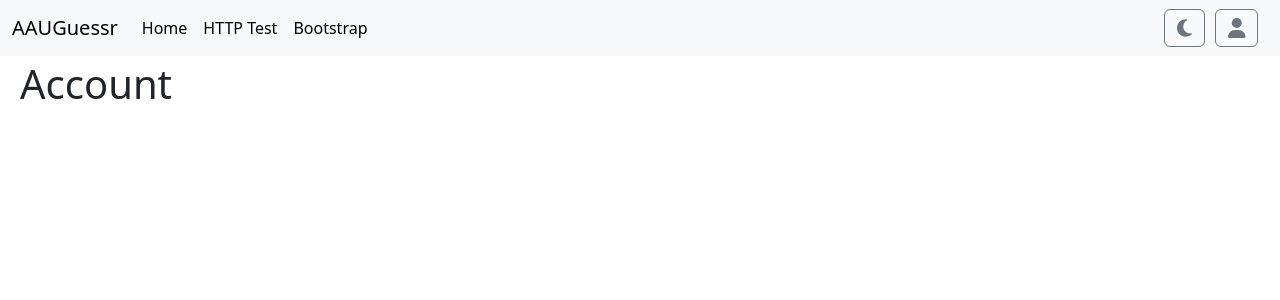
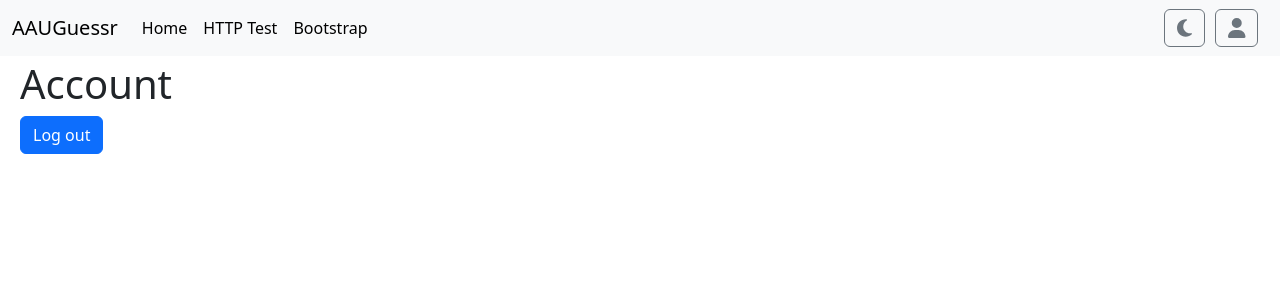
Before and after one commit to andersdk26/AAUGuessr, a React (Vite) app in the folder frontend/: page /account in a window 1280 px wide. Shown: the top 300 px of the page. Built offline with nearby package versions, Linux system fonts and the light colour scheme; sample sign-in values are in the browser's storage.

Commit message:
Log out button added

```diff
--- a/frontend/src/pages/Account.tsx
+++ b/frontend/src/pages/Account.tsx
@@ -1,5 +1,6 @@
 import { Navigate } from "react-router-dom";
 import "../App.css";
+import Button from "../components/Button";
 
 /**
  * Account page
@@ -13,6 +14,14 @@ function Account() {
     ) : (
         <>
             <h1>Account</h1>
+            <Button
+                onClick={() => {
+                    localStorage.removeItem("userToken");
+                    window.location.reload();
+                }}
+            >
+                Log out
+            </Button>
         </>
     );
 }
```
